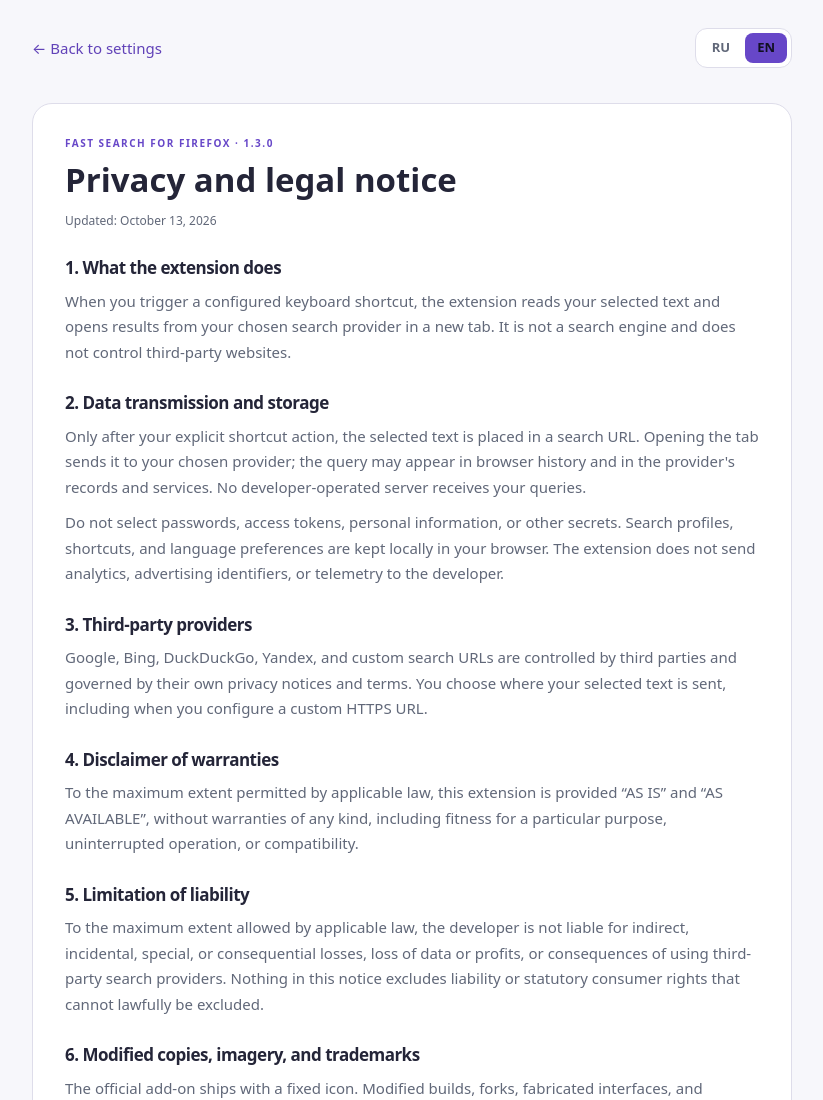
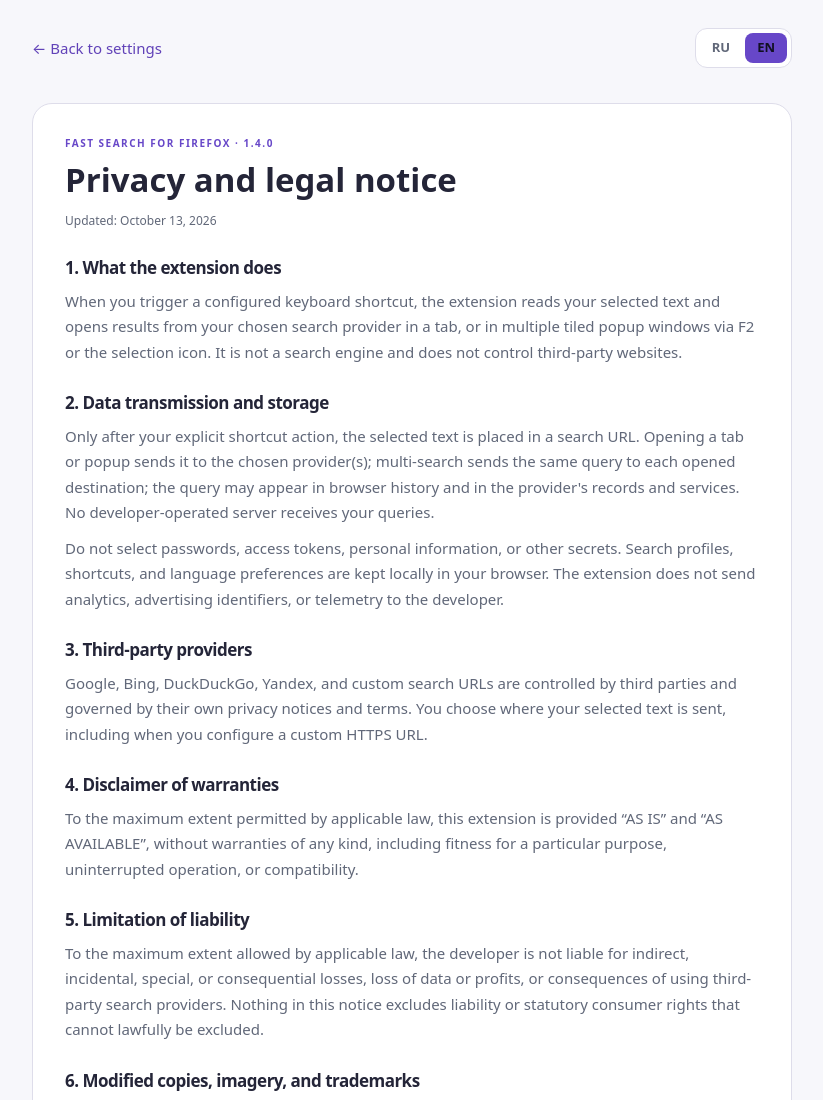
Before and after one commit to devinsondev/firefoxfastsearch, a browser extension: page extension/legal.html in a window 1280 px wide. Shown: the top 1100 px of the page, without its empty margins (228-1051 px from the left). Drawn offline with Linux system fonts and the light colour scheme.

Commit message:
docs: disclose multi-search destinations and update tests

```diff
--- a/extension/legal.html
+++ b/extension/legal.html
@@ -18,16 +18,16 @@
       </div>
     </div>
     <article data-legal-copy="ru" hidden>
-      <p class="eyebrow">FAST SEARCH FOR FIREFOX · 1.3.0</p>
+      <p class="eyebrow">FAST SEARCH FOR FIREFOX · 1.4.0</p>
       <h1>Конфиденциальность и правовая информация</h1>
       <p class="updated">Обновлено: 13 октября 2026 года</p>
       <section>
         <h2>1. Что делает расширение</h2>
-        <p>После нажатия настроенной горячей клавиши расширение читает выделенный текст и открывает результаты у выбранного пользователем поисковика в новой вкладке. Оно не является поисковой системой и не контролирует сторонние сайты.</p>
+        <p>После нажатия настроенной горячей клавиши расширение читает выделенный текст и открывает результаты у выбранного пользователем поисковика в новой вкладке или в нескольких отдельных popup-окнах по F2/значку возле выделения. Оно не является поисковой системой и не контролирует сторонние сайты.</p>
       </section>
       <section>
         <h2>2. Какие данные передаются</h2>
-        <p>Только по явному действию пользователя выделенный текст помещается в поисковый URL. При открытии вкладки он отправляется выбранному поисковику; запрос может попасть в историю браузера, журналы и сервисы поисковика. Собственные серверы разработчика запросы не принимают.</p>
+        <p>Только по явному действию пользователя выделенный текст помещается в поисковый URL. При открытии вкладки или окон он отправляется выбранным поисковикам; мультипоиск передаёт текст каждому открытому сайту; запрос может попасть в историю браузера, журналы и сервисы поисковика. Собственные серверы разработчика запросы не принимают.</p>
         <p>Не выделяйте пароли, ключи доступа, личные и другие секретные данные. Настроенные профили, сочетания клавиш и язык хранятся локально в браузере. Аналитика, рекламные идентификаторы и телеметрия разработчику не отправляются.</p>
       </section>
       <section>
@@ -53,16 +53,16 @@
       </section>
     </article>
     <article data-legal-copy="en" hidden>
-      <p class="eyebrow">FAST SEARCH FOR FIREFOX · 1.3.0</p>
+      <p class="eyebrow">FAST SEARCH FOR FIREFOX · 1.4.0</p>
       <h1>Privacy and legal notice</h1>
       <p class="updated">Updated: October 13, 2026</p>
       <section>
         <h2>1. What the extension does</h2>
-        <p>When you trigger a configured keyboard shortcut, the extension reads your selected text and opens results from your chosen search provider in a new tab. It is not a search engine and does not control third-party websites.</p>
+        <p>When you trigger a configured keyboard shortcut, the extension reads your selected text and opens results from your chosen search provider in a tab, or in multiple tiled popup windows via F2 or the selection icon. It is not a search engine and does not control third-party websites.</p>
       </section>
       <section>
         <h2>2. Data transmission and storage</h2>
-        <p>Only after your explicit shortcut action, the selected text is placed in a search URL. Opening the tab sends it to your chosen provider; the query may appear in browser history and in the provider's records and services. No developer-operated server receives your queries.</p>
+        <p>Only after your explicit shortcut action, the selected text is placed in a search URL. Opening a tab or popup sends it to the chosen provider(s); multi-search sends the same query to each opened destination; the query may appear in browser history and in the provider's records and services. No developer-operated server receives your queries.</p>
         <p>Do not select passwords, access tokens, personal information, or other secrets. Search profiles, shortcuts, and language preferences are kept locally in your browser. The extension does not send analytics, advertising identifiers, or telemetry to the developer.</p>
       </section>
       <section>
```
